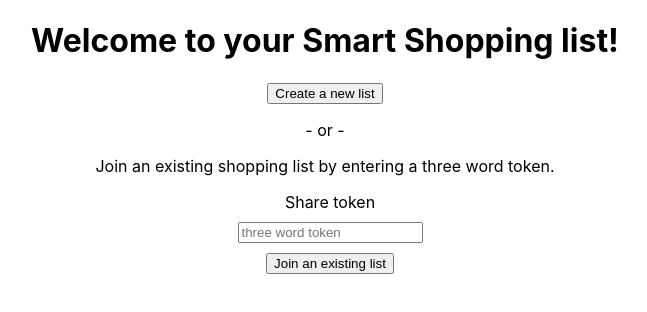
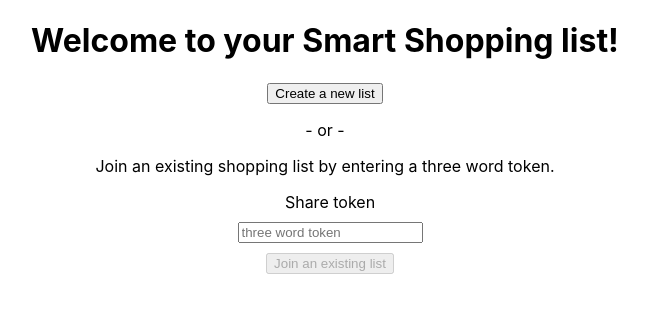
Before and after one commit to the-collab-lab/tcl-29-smart-shopping-list, a React (Create React App) app: page / in a window 1280 px wide. Shown: the top 312 px of the page, without its empty margins (315-962 px from the left). Built offline with nearby package versions, Linux system fonts and the light colour scheme.

Commit message:
added disabled property with logical check against input length to both Join an existing list button and Add item button

```diff
--- a/src/components/CreateItem.jsx
+++ b/src/components/CreateItem.jsx
@@ -68,6 +68,7 @@ function CreateItem() {
       [name]: value,
     });
   };
+
   return (
     <div>
       <h1>AddView</h1>
@@ -122,7 +123,9 @@ function CreateItem() {
           </div>
         </fieldset>
 
-        <button type="submit">Add item</button>
+        <button type="submit" disabled={item.itemName.length === 0}>
+          Add item
+        </button>
       </form>
       <Navigation />
     </div>
--- a/src/components/Home.jsx
+++ b/src/components/Home.jsx
@@ -109,7 +109,11 @@ const Home = () => {
           value={tokenName}
           onChange={(e) => setTokenName(e.target.value)}
         />
-        <button type="submit" className="submit-button">
+        <button
+          type="submit"
+          className="submit-button"
+          disabled={tokenName.length === 0}
+        >
           Join an existing list
         </button>
       </form>
```
